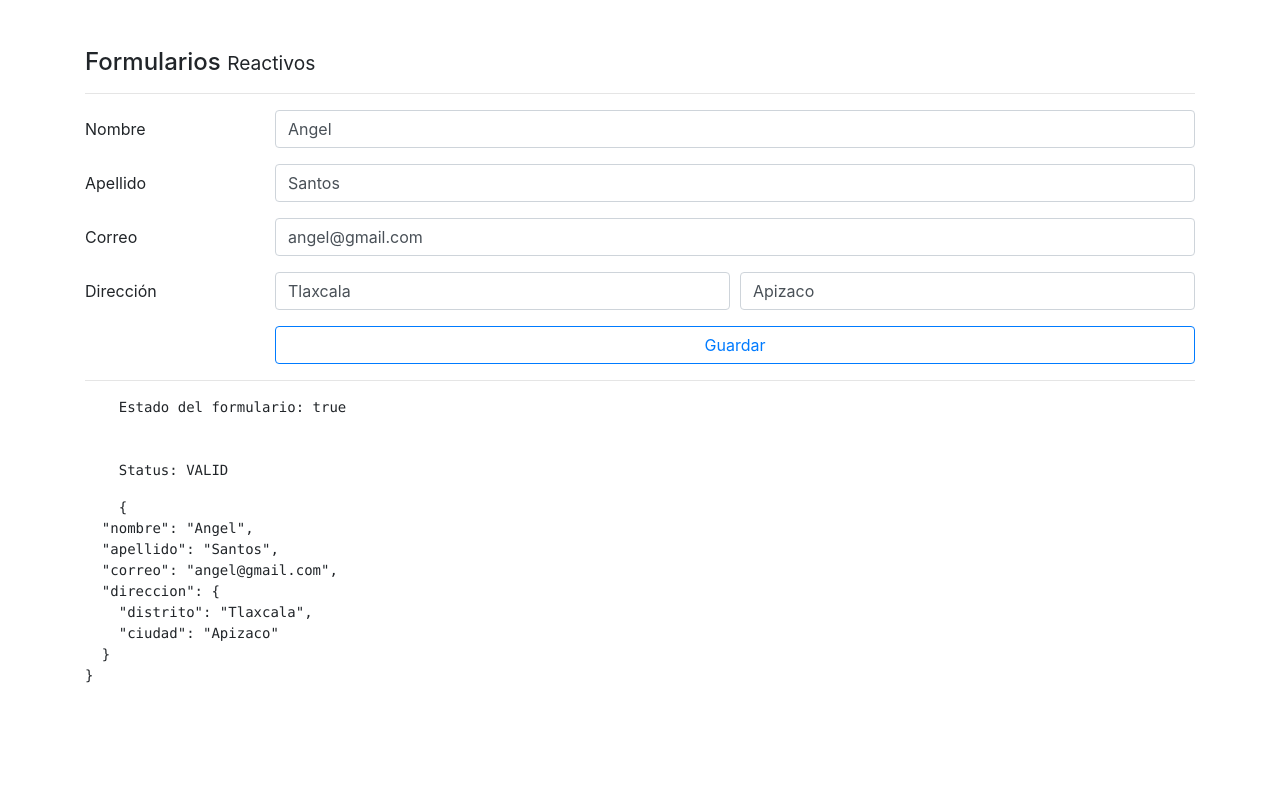
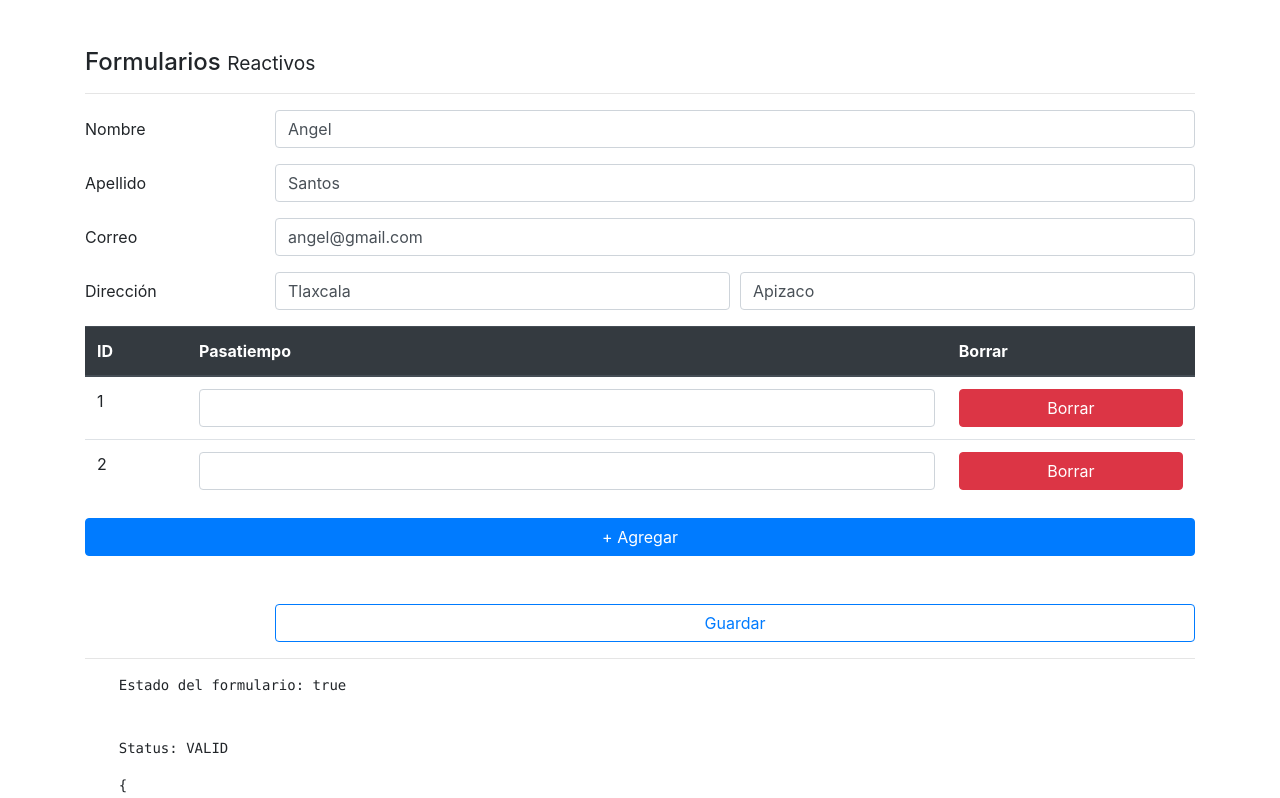
Before and after one commit to Luis-Angel-Santos/Formularios_con_Angular, an Angular app: page /reactivo in a window 1280 px wide. Shown: the top 798 px of the page. Built offline with nearby package versions, Linux system fonts and the light colour scheme.

Commit message:
Arreglos de formcontrol en el formulario reactivo

```diff
--- a/src/app/pages/reactive/reactive.component.html
+++ b/src/app/pages/reactive/reactive.component.html
@@ -51,6 +51,30 @@
         </div>
     </div>
 
+    <div class="row">
+        <div class="col">
+            <table class="table">
+                <thead class="thead-dark">
+                    <tr>
+                        <th>ID</th>
+                        <th>Pasatiempo</th>
+                        <th>Borrar</th>
+                    </tr>
+                </thead>
+                <tbody formArrayName="pasatiempos">
+                    <tr *ngFor="let control of pasatiempos.controls; let i = index">
+                        <td>{{i+1}}</td>
+                        <td><input type="text" class="form-control" [formControlName]="i"></td>
+                        <td><button class="btn btn-danger btn-block">Borrar</button></td>
+                    </tr>
+                </tbody>
+            </table>
+            <button type="button" class="btn btn-primary mt-3 mb-5 btn-block">
+                + Agregar
+            </button>
+        </div>
+    </div>
+
     <div class="form-group row">
         <label class="col-2 col-form-label">&nbsp;</label>
         <div class="input-group col">
--- a/src/app/pages/reactive/reactive.component.ts
+++ b/src/app/pages/reactive/reactive.component.ts
@@ -1,5 +1,5 @@
 import { Component, OnInit } from '@angular/core';
-import { FormBuilder, FormGroup, Validators } from '@angular/forms';
+import { FormArray, FormBuilder, FormGroup, Validators } from '@angular/forms';
 
 @Component({
   selector: 'app-reactive',
@@ -18,6 +18,9 @@
   ngOnInit(): void {
   }
 
+  get pasatiempos(){
+    return this.forma.get('pasatiempos') as FormArray;
+  }
   get nombreNoValido(){
     return this.forma.get('nombre').invalid && this.forma.get('nombre').touched
   }
@@ -42,7 +45,10 @@
       direccion: this.fb.group({
         distrito: ['', Validators.required],
         ciudad:   ['', Validators.required]
-      })
+      }),
+      pasatiempos: this.fb.array([
+        [],[]
+      ])
     });
   }
 
```
